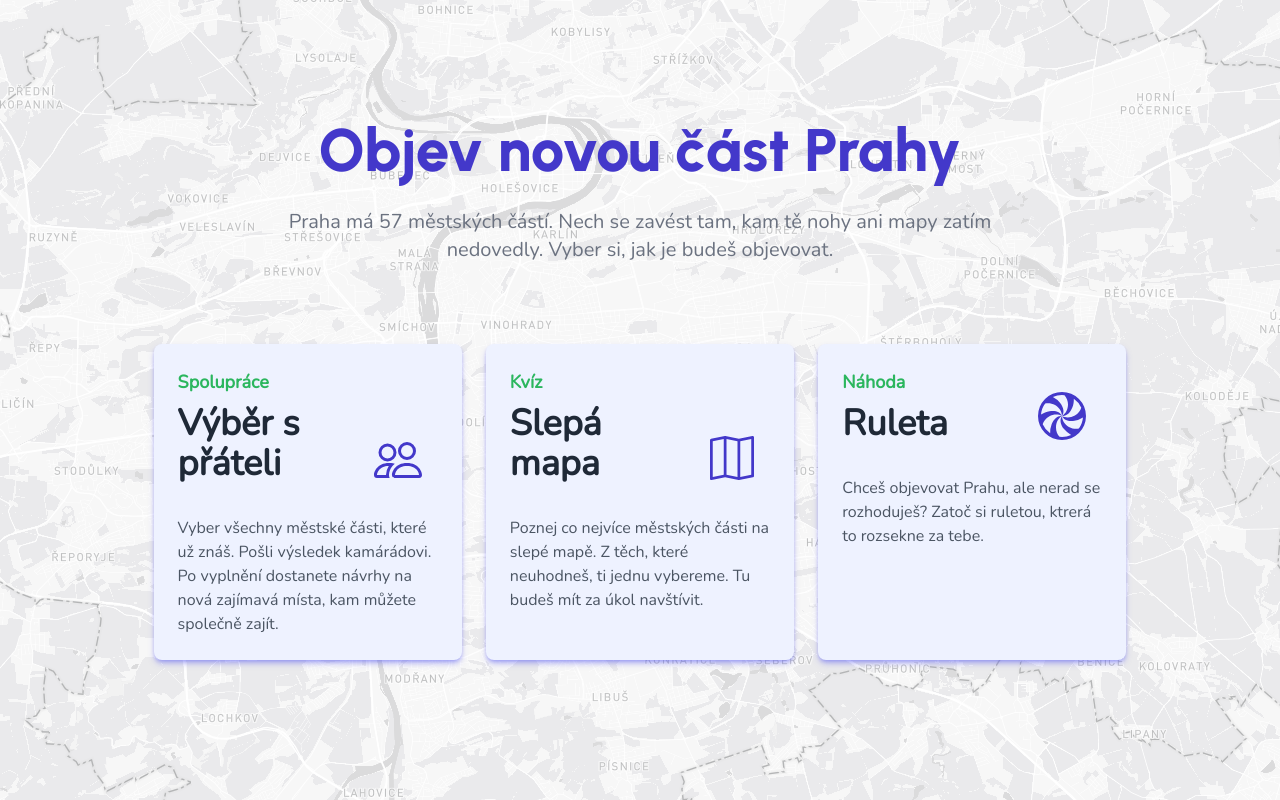
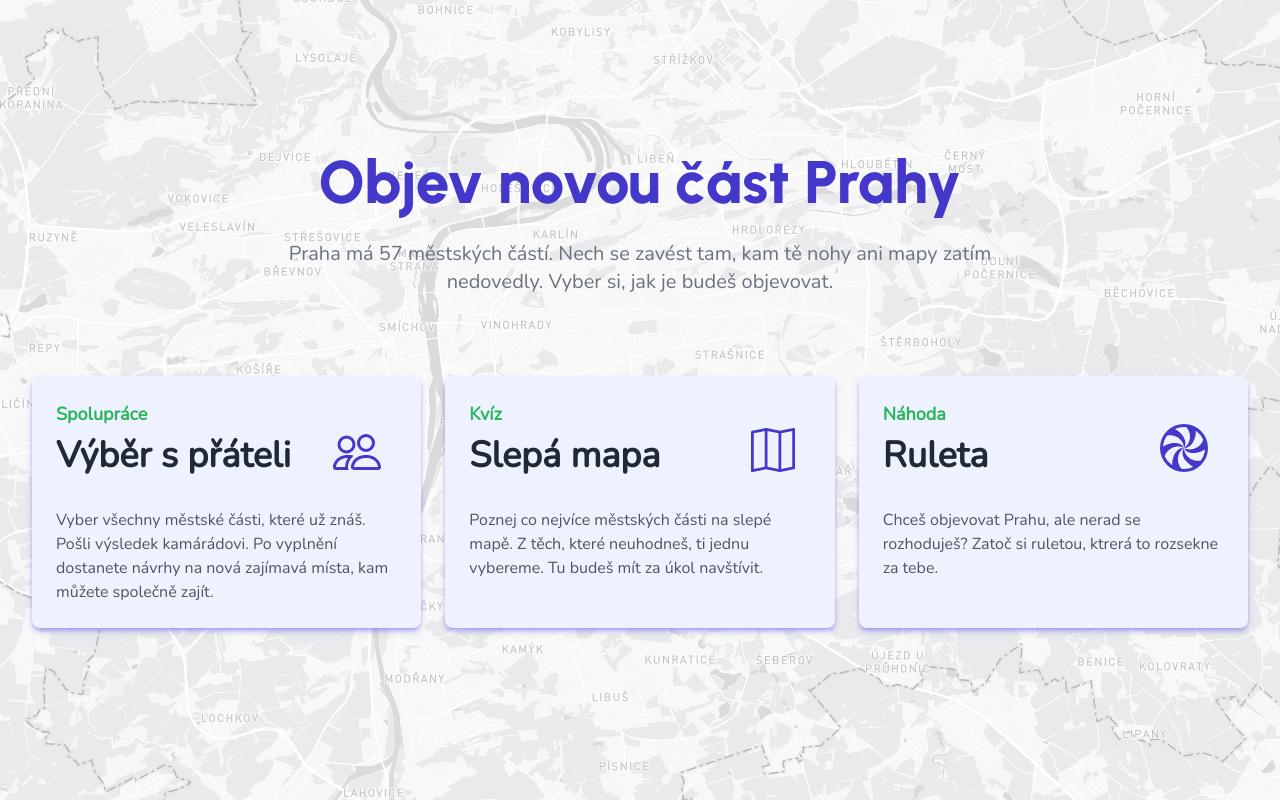
Before and after one commit to maral/prague-meetup, a Next.js app: page / in a window 1280 px wide. Built offline with nearby package versions, Linux system fonts and the light colour scheme.

Commit message:
fix selector visual bugs and attempt to fix iOS height bug

```diff
--- a/src/components/layout/MapLayout.tsx
+++ b/src/components/layout/MapLayout.tsx
@@ -43,8 +43,8 @@ export default function MapLayout({
     ? "lg:w-[calc(100vh-40rem)"
     : "lg:w-[calc(100vh-36rem)";
   const panelWidth = panelExpanded ? "lg:w-[48rem]" : "lg:w-[36rem]";
-  const mapHeight = panelExpanded ? "h-[40vh]" : "h-[70vh]";
-  const panelHeight = panelExpanded ? "h-[70vh]" : "h-[40vh]";
+  const mapHeight = panelExpanded ? "h-[35%]" : "h-[65%]";
+  const panelHeight = panelExpanded ? "h-[65%]" : "h-[35%]";
 
   return (
     <main className="flex h-screen flex-col lg:flex-row">
--- a/src/components/layout/Selector.tsx
+++ b/src/components/layout/Selector.tsx
@@ -38,7 +38,7 @@ export function Selector() {
   ];
 
   return (
-    <section className="mx-auto flex min-h-screen max-w-7xl px-8 font-primary">
+    <section className="mx-auto flex min-h-screen max-w-[80rem] px-8 font-primary">
       <div className="m-auto">
         <div className="mx-auto w-full text-left md:w-11/12 md:text-center xl:w-9/12">
           <h1 className="mb-5 mt-5 block pb-2 font-lead text-4xl font-extrabold text-indigo-700 md:text-6xl">
@@ -49,7 +49,7 @@ export function Selector() {
             mapy zatím nedovedly. Vyber si, jak je budeš objevovat.
           </p>
         </div>
-        <div className="mx-auto mb-10 w-full xl:w-4/5">
+        <div className="mx-auto mb-10 w-full">
           <div className="grid grid-cols-1 gap-6 md:grid-cols-3 md:gap-6">
             {options.map((option, index) => (
               <Link
@@ -58,16 +58,16 @@ export function Selector() {
                 className="group rounded-none border-0 bg-indigo-50 shadow-md shadow-indigo-500/50 transition-all hover:scale-105 hover:shadow-lg hover:shadow-indigo-500/50 md:rounded-lg"
               >
                 <div className="flex flex-col justify-between p-6">
-                  <div className="flex flex-row justify-between items-end">
-                    <div>
+                  <div className="flex flex-row justify-between items-end pb-8 min-h-min md:min-h-[9rem] xl:min-h-min">
+                    <div className=" ">
                       <p className="mb-1 text-lg font-semibold text-green-550">
                         {option.type}
                       </p>
-                      <p className="my-2 pb-6 font-primary text-4xl font-extrabold text-gray-800">
+                      <h2 className="mt-2 font-primary text-4xl font-extrabold text-gray-800">
                         {option.title}
-                      </p>
+                      </h2>
                     </div>
-                    <div className="text-5xl text-indigo-700 pb-8 px-4">
+                    <div className="text-5xl text-indigo-700 px-4">
                       {option.icon}
                     </div>
                   </div>
--- a/src/styles/globals.css
+++ b/src/styles/globals.css
@@ -14,4 +14,12 @@ body {
   background-position: center;
   background-repeat: no-repeat;
   background-attachment:fixed;
+  height: 100vh;
+  }
+
+  @supports (-webkit-touch-callout: none) {
+    body {
+      /* The hack for Safari */
+      height: -webkit-fill-available;
+    }
 }
```
